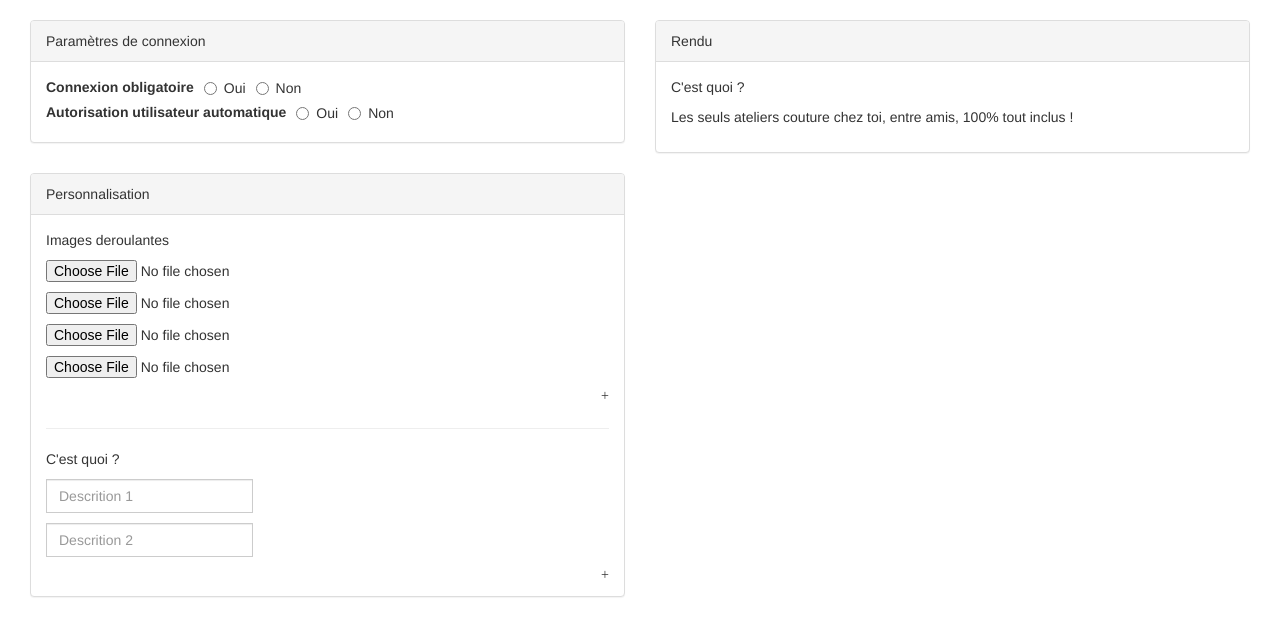
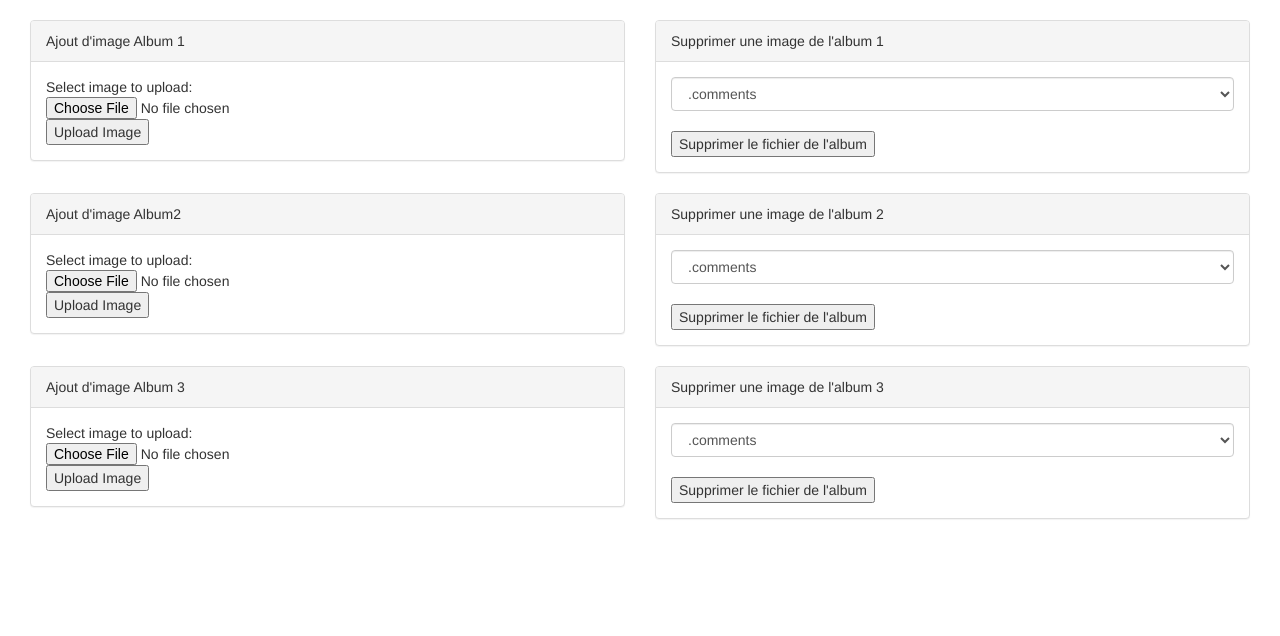
Before and after one commit to AnthonyBarei/Mict, a PHP site: page /back/photo.php in a window 1280 px wide. Shown: the part 52-688 px from the top of the page. Run offline with PHP 8.4, Linux system fonts and the light colour scheme; some libraries are stand-ins or nearby versions; some web fonts are replaced.

Commit message:
delete file +upload photo gallery(en cours)

```diff
--- a/back/photo.php
+++ b/back/photo.php
@@ -4,64 +4,103 @@
     <div class="container-fluid">
     <div class="col-md-6">
       <div class="panel panel-default">
-        <div class="panel-heading">Paramètres de connexion</div>
+        <div class="panel-heading">Ajout d'image Album 1</div>
         <div class="panel-body">
-          <div class="input-group">
-              <label for="autoLogin" style="margin-right: 10px;">Connexion obligatoire</label>
-              <label class="radio-inline"><input type="radio" id="autoLoginYes" name="autoLogin">Oui</label>
-              <label class="radio-inline"><input type="radio" id="autoLoginNo" name="autoLogin">Non</label>
-          </div>
-          <div class="input-group">
-              <label for="autoLogin" style="margin-right: 10px;">Autorisation utilisateur automatique</label>
-              <label class="radio-inline"><input type="radio" id="autoLoginYes" name="autoLogin">Oui</label>
-              <label class="radio-inline"><input type="radio" id="autoLoginNo" name="autoLogin">Non</label>
-          </div>
+          <form action="../controllers/uploadAlbum1.php" method="post" enctype="multipart/form-data">
+            Select image to upload:
+            <input type="file" name="fileToUpload" id="fileToUpload">
+            <input type="submit" value="Upload Image" name="submit">
+        </form>
         </div>
       </div>
     </div>
-
     <div class="col-md-6">
       <div class="panel panel-default">
-        <div class="panel-heading">Rendu</div>
+        <div class="panel-heading">Supprimer une image de l'album 1</div>
         <div class="panel-body">
-          <p class="centered"> C'est quoi ? </p>
-          <p class="centered"> Les seuls ateliers couture chez toi, entre amis, 100% tout inclus ! </p>
+          <?php if($dossier = opendir('../assets/images/album1')){ ?>
+            <form action="../controllers/deleteFile.php" method="post">
+              <select class="form-control" name="todeletefile">
+                <?php
+                  $fichier = readdir($dossier);
+                  $fichier = readdir($dossier);
+                  while(false !== ($fichier = readdir($dossier))){
+                    echo"<option value='../assets/images/album1/". $fichier ."'>". $fichier ." ";
+                  }
+                ?>
+              </select> <br>
+              <input type="submit" value="Supprimer le fichier de l'album" name="submit">
+            </form>
+          <?php }else{ echo("L'album est vide"); } ?>
         </div>
       </div>
     </div>
-
-    <div class="col-md-6">
+        <div class="col-md-6">
       <div class="panel panel-default">
-        <div class="panel-heading">Personnalisation</div>
+        <div class="panel-heading">Ajout d'image Album2</div>
         <div class="panel-body">
-          <p>Images deroulantes</p>
-          <div class="input-group" style="margin-bottom: 10px;">
-            <input type="file" name="picture">
-          </div>
-          <div class="input-group" style="margin-bottom: 10px;">
-            <input type="file" name="picture">
-          </div>
-          <div class="input-group" style="margin-bottom: 10px;">
-            <input type="file" name="picture">
-          </div>
-          <div class="input-group" style="margin-bottom: 10px;">
-            <input type="file" name="picture">
-          </div>
-          <span class="glyphicon glyphicon-plus pull-right" aria-hidden="true"></span>
-          <br/>
-          <hr>
-          <p>C'est quoi ?</p>
-          <div class="input-group" style="margin-bottom: 10px;">
-            <input type="text" class="form-control" placeholder="Descrition 1">
-          </div>
-          <div class="input-group" style="margin-bottom: 10px;">
-            <input type="text" class="form-control" placeholder="Descrition 2">
-          </div>
-          <span class="glyphicon glyphicon-plus pull-right" aria-hidden="true"></span>
+          <form action="../controllers/uploadAlbum2.php" method="post" enctype="multipart/form-data">
+            Select image to upload:
+            <input type="file" name="fileToUpload" id="fileToUpload">
+            <input type="submit" value="Upload Image" name="submit">
+        </form>
         </div>
       </div>
     </div>
-
+    <div class="col-md-6">
+      <div class="panel panel-default">
+        <div class="panel-heading">Supprimer une image de l'album 2</div>
+        <div class="panel-body">
+          <?php if($dossier = opendir('../assets/images/album1')){ ?>
+            <form action="../controllers/deleteFile.php" method="post">
+              <select class="form-control" name="todeletefile">
+                <?php
+                  $fichier = readdir($dossier);
+                  $fichier = readdir($dossier);
+                  while(false !== ($fichier = readdir($dossier))){
+                    echo"<option value='../assets/images/album1/". $fichier ."'>". $fichier ." ";
+                  }
+                ?>
+              </select> <br>
+              <input type="submit" value="Supprimer le fichier de l'album" name="submit">
+            </form>
+          <?php }else{ echo("L'album est vide"); } ?>
+        </div>
+      </div>
+    </div>
+        <div class="col-md-6">
+      <div class="panel panel-default">
+        <div class="panel-heading">Ajout d'image Album 3</div>
+        <div class="panel-body">
+          <form action="../controllers/uploadAlbum3.php" method="post" enctype="multipart/form-data">
+            Select image to upload:
+            <input type="file" name="fileToUpload" id="fileToUpload">
+            <input type="submit" value="Upload Image" name="submit">
+        </form>
+        </div>
+      </div>
+    </div>
+    <div class="col-md-6">
+      <div class="panel panel-default">
+        <div class="panel-heading">Supprimer une image de l'album 3</div>
+        <div class="panel-body">
+          <?php if($dossier = opendir('../assets/images/album3')){ ?>
+            <form action="../controllers/deleteFile.php" method="post">
+              <select class="form-control" name="todeletefile">
+                <?php
+                  $fichier = readdir($dossier);
+                  $fichier = readdir($dossier);
+                  while(false !== ($fichier = readdir($dossier))){
+                    echo"<option value='../assets/images/album3/". $fichier ."'>". $fichier ." ";
+                  }
+                ?>
+              </select> <br>
+              <input type="submit" value="Supprimer le fichier de l'album" name="submit">
+            </form>
+          <?php }else{ echo("L'album est vide"); } ?>
+        </div>
+      </div>
+    </div>
 	    </div>
 
   </body>
--- /dev/null
+++ b/controllers/deleteFile.php
@@ -0,0 +1,6 @@
+<?php
+if($_POST["todeletefile"]){
+  unlink($_POST["todeletefile"]);
+}
+header('Location: ../back/photo.php');
+?>
```
Also changed, not shown: controllers/uploadAlbum1.php (added, +45 -0 lines), controllers/uploadAlbum2.php (added, +45 -0 lines), controllers/uploadAlbum3.php (added, +45 -0 lines).
